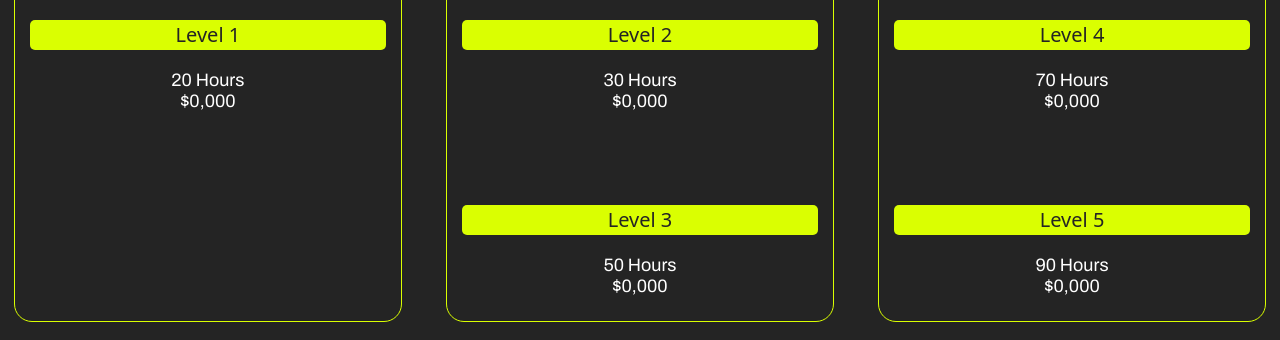
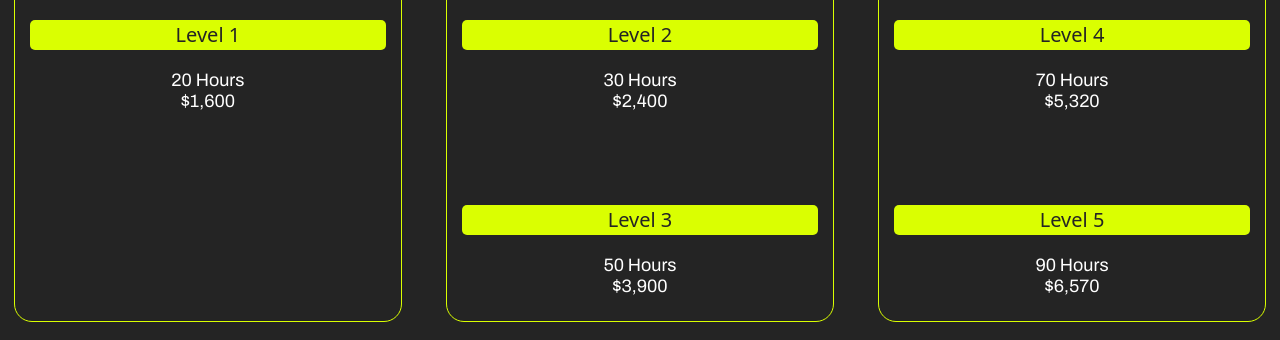
Before and after one commit to fstempler/studiot-v3, a React (Vite) app: page /pricing in a window 1280 px wide. Shown: the part 346-686 px from the top of the page. Built offline with nearby package versions, Linux system fonts and the light colour scheme; a web font is replaced by a local one.

Commit message:
ADDED PRICES TO PRICES SECTION

```diff
--- a/src/Pages/Pricing.jsx
+++ b/src/Pages/Pricing.jsx
@@ -17,7 +17,7 @@ const Pricing = () => {
 
                         <div className='pricing__Level-Container'>
                             <div className='pricing__Level'>Level 1</div>
-                            <h3 className='pricing__Prices'>20 Hours <br/> $0,000</h3>
+                            <h3 className='pricing__Prices'>20 Hours <br/> $1,600</h3>
                         </div>
 
                     </div>
@@ -31,11 +31,11 @@ const Pricing = () => {
 
                         <div className='pricing__Level-Container'>
                             <div className='pricing__Level'>Level 2</div>
-                            <h3 className='pricing__Prices'>30 Hours <br/> $0,000</h3>
+                            <h3 className='pricing__Prices'>30 Hours <br/> $2,400</h3>
                         </div>
                         <div className='pricing__Level-Container'>
                             <div className='pricing__Level'>Level 3</div>
-                            <h3 className='pricing__Prices'>50 Hours <br/> $0,000</h3>
+                            <h3 className='pricing__Prices'>50 Hours <br/> $3,900</h3>
                         </div>
                     </div>
                 </div>
@@ -48,11 +48,11 @@ const Pricing = () => {
 
                         <div className='pricing__Level-Container'>
                             <div className='pricing__Level'>Level 4</div>
-                            <h3 className='pricing__Prices'>70 Hours <br/> $0,000</h3>
+                            <h3 className='pricing__Prices'>70 Hours <br/> $5,320</h3>
                         </div>
                         <div className='pricing__Level-Container'>
                             <div className='pricing__Level'>Level 5</div>
-                            <h3 className='pricing__Prices'>90 Hours <br/> $0,000</h3>
+                            <h3 className='pricing__Prices'>90 Hours <br/> $6,570</h3>
                         </div>
                     </div>
                 </div>
```
